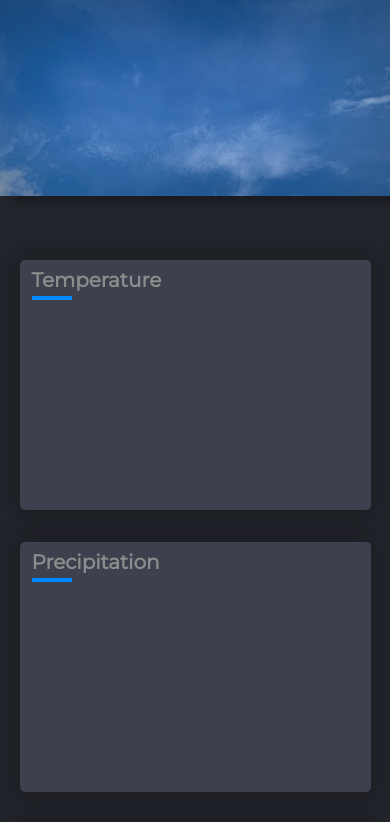
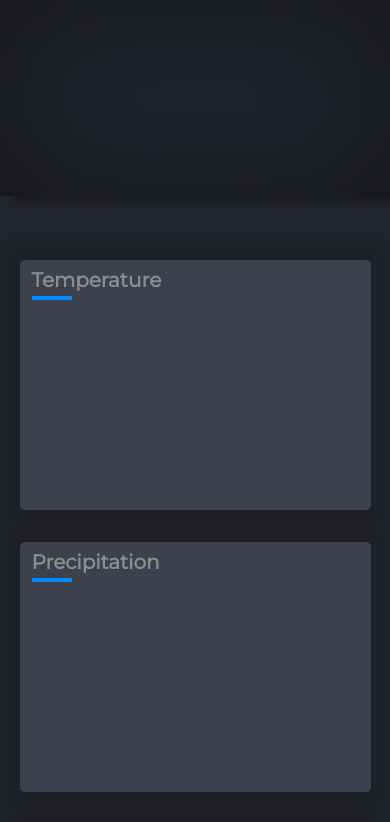
Before and after one commit to Richardvbr/Todaysweather, a website: page public/index.html in a window 390 px wide. Shown: the top 822 px of the page. Drawn offline with Linux system fonts and the light colour scheme.

Commit message:
updated .summary-left image while loading API status

```diff
--- a/public/css/mobile.scss
+++ b/public/css/mobile.scss
@@ -30,7 +30,7 @@ $bold: 700;
 
         .summary-left {
           position: relative;
-          background: url('/img/sunny.jpg') no-repeat center center/cover;
+          background: url('/img/background.jpg') no-repeat center center/cover;
           width: 100%;
           height: 40%;
           box-shadow: 10px 10px 7px -4px rgba(0,0,0,0.3);
```
Also changed, not shown: public/css/mobile.css, public/css/style.css, 2 other files.
